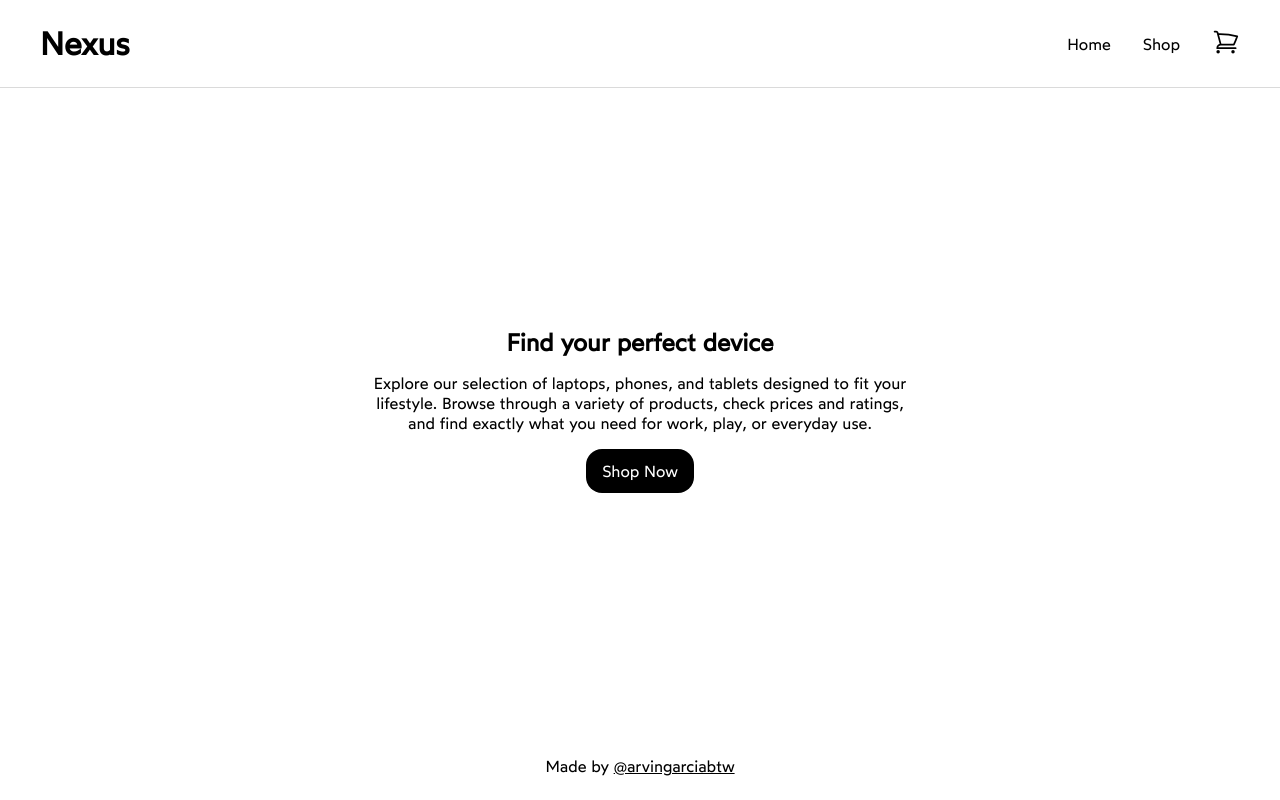
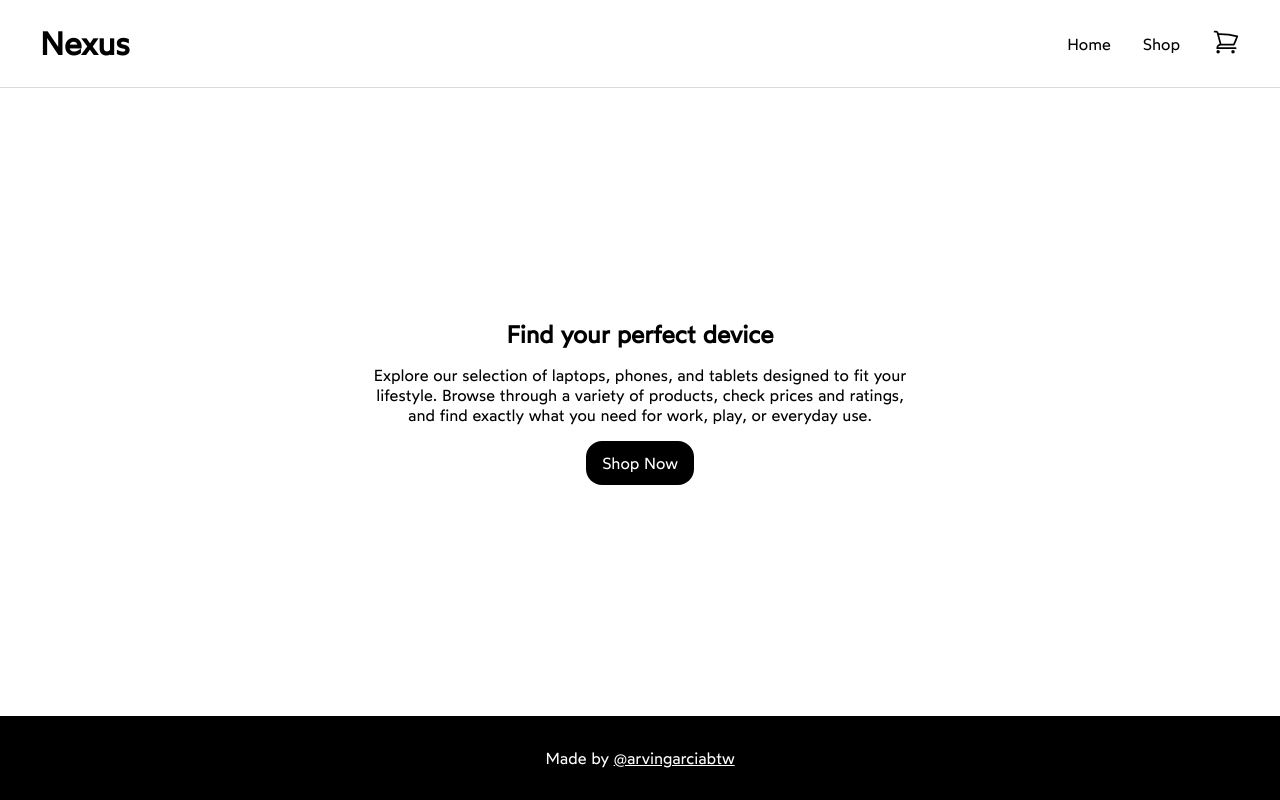
Before and after one commit to arvingarciabtw/the-odin-project, a React (Vite) app in the folder full-stack-javascript/fsj-04-react/23-shopping-cart/: page / in a window 1280 px wide. Built offline with nearby package versions, Linux system fonts and the light colour scheme; no server answers.

Commit message:
style(ui): add scroll if cart has many products

```diff
--- a/full-stack-javascript/fsj-04-react/23-shopping-cart/src/components/CartProducts.jsx
+++ b/full-stack-javascript/fsj-04-react/23-shopping-cart/src/components/CartProducts.jsx
@@ -69,7 +69,7 @@ function CartProduct({ cartProduct, cart }) {
         </button>
       </div>
       <p className={styles.price}>
-        Total: ${cartProduct.product.price * cartProduct.count}
+        Total: ${(cartProduct.product.price * cartProduct.count).toFixed(2)}
       </p>
       <button className={styles.btnRemoveCartProduct} onClick={openModal}>
         &times;
@@ -94,20 +94,32 @@ function CartProduct({ cartProduct, cart }) {
 }
 
 function CartProducts({ cart }) {
+  const subtotal = cart.cartProducts.reduce(
+    (total, item) => total + item.product.price * item.count,
+    0,
+  );
+
   return (
-    <section className={styles.containerCartProducts}>
+    <div className={styles.container}>
       {cart.cartProducts.length === 0 ? (
         <p>Your cart is empty. Go to our shop and check some goodies out!</p>
       ) : (
-        cart.cartProducts.map((cartProduct) => (
-          <CartProduct
-            key={cartProduct.product.id}
-            cartProduct={cartProduct}
-            cart={cart}
-          />
-        ))
+        <>
+          <section className={styles.containerCartProducts}>
+            <>
+              {cart.cartProducts.map((cartProduct) => (
+                <CartProduct
+                  key={cartProduct.product.id}
+                  cartProduct={cartProduct}
+                  cart={cart}
+                />
+              ))}
+            </>
+          </section>
+          <p className={styles.subtotal}>Subtotal: ${subtotal.toFixed(2)}</p>
+        </>
       )}
-    </section>
+    </div>
   );
 }
 
--- a/full-stack-javascript/fsj-04-react/23-shopping-cart/src/styles/CartProducts.module.css
+++ b/full-stack-javascript/fsj-04-react/23-shopping-cart/src/styles/CartProducts.module.css
@@ -1,21 +1,31 @@
+.container {
+  display: flex;
+  flex-direction: column;
+  justify-content: center;
+  align-items: center;
+  align-self: stretch;
+  gap: 2rem;
+}
+
 .containerCartProducts {
-  padding: 2rem 0 0;
   width: 100%;
-  min-height: 100%;
+  max-height: calc(100vh - 288px);
 
+  flex: 1;
   display: flex;
   flex-direction: column;
   align-self: start;
   gap: 2rem;
 
   text-align: center;
+  overflow-y: auto;
 }
 
 .containerCartProduct {
   padding: 0 1.5rem;
 
   display: grid;
-  grid-template-columns: 1fr 2fr 4fr 1fr 2fr;
+  grid-template-columns: 1fr 2fr 4fr 2fr 1fr;
   align-items: center;
   gap: 1rem;
 
@@ -32,6 +42,8 @@
 .containerCartProduct > .details {
   display: flex;
   flex-direction: column;
+  justify-self: start;
+  text-align: initial;
   gap: 0.5rem;
 }
 
--- a/full-stack-javascript/fsj-04-react/23-shopping-cart/src/styles/Content.module.css
+++ b/full-stack-javascript/fsj-04-react/23-shopping-cart/src/styles/Content.module.css
@@ -1,4 +1,6 @@
 .containerContent {
+  padding: 2rem 0;
+
   margin: 0 auto;
   max-width: 1200px;
   width: 100%;
--- a/full-stack-javascript/fsj-04-react/23-shopping-cart/src/styles/Footer.module.css
+++ b/full-stack-javascript/fsj-04-react/23-shopping-cart/src/styles/Footer.module.css
@@ -1,9 +1,12 @@
 footer {
-  padding: 1.5rem 2rem;
+  padding: 2rem;
 
+  background: black;
+  color: white;
   text-align: center;
 }
 
 .developer {
+  color: white;
   text-decoration: underline;
 }
--- a/full-stack-javascript/fsj-04-react/23-shopping-cart/src/styles/Products.module.css
+++ b/full-stack-javascript/fsj-04-react/23-shopping-cart/src/styles/Products.module.css
@@ -1,5 +1,4 @@
 .sectionProducts {
-  padding: 2rem 0;
   width: 100%;
 
   display: grid;
--- a/full-stack-javascript/fsj-04-react/23-shopping-cart/src/styles/index.css
+++ b/full-stack-javascript/fsj-04-react/23-shopping-cart/src/styles/index.css
@@ -20,3 +20,13 @@
 button {
   cursor: pointer;
 }
+
+body {
+  overscroll-behavior-y: none;
+}
+
+html {
+  /* keeps the scrollbar on the side, so it prevents the ui from  */
+  /* shifting slightly when navigating pages (Chromium browsers) */
+  overflow-y: scroll;
+}
```
